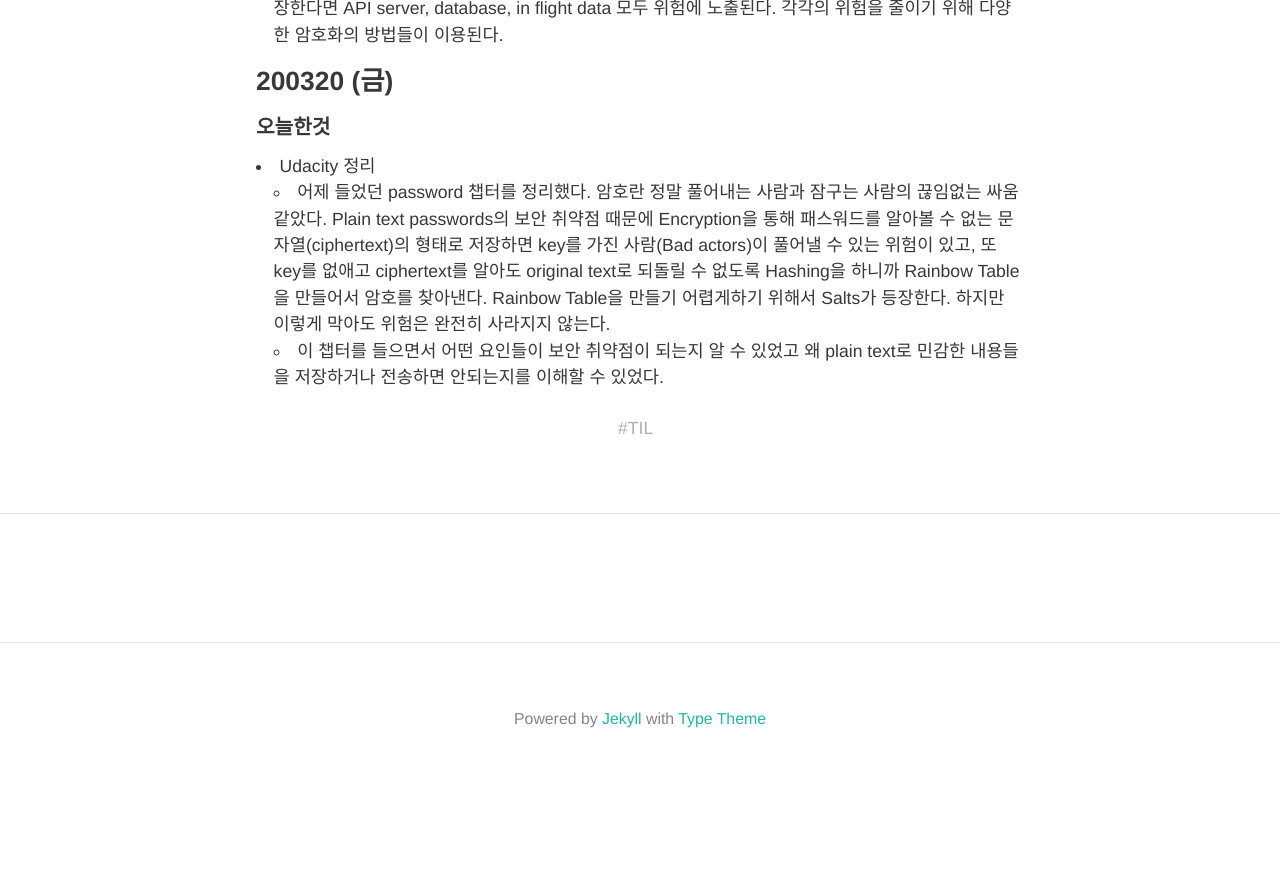
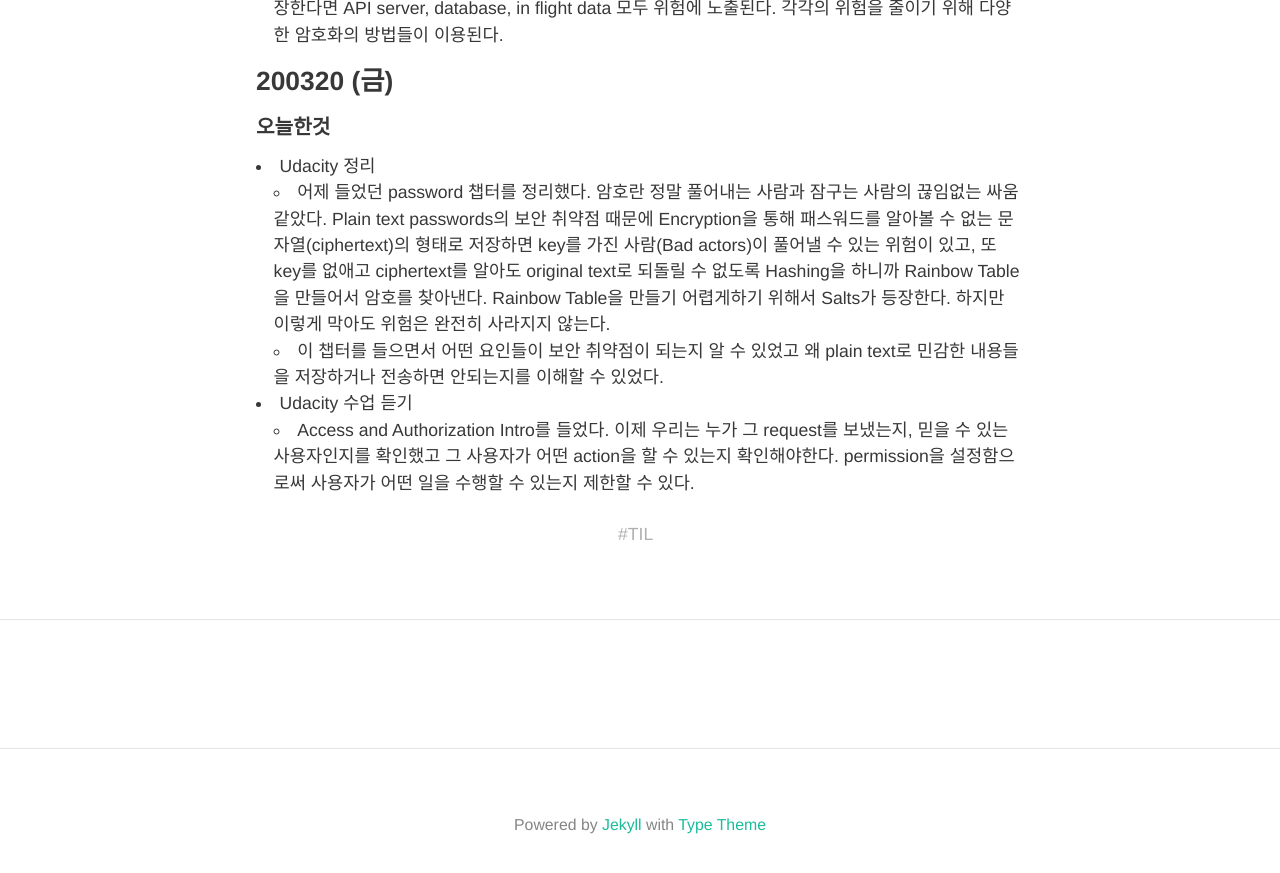
Before and after one commit to HyunlangBan/hyunlangban.github.io, a Jekyll site: the page built from _posts/TIL/2020-03-17-week-til.md, in a window 1280 px wide and 900 px high, scrolled down 2062 px. Shown: the top 873 px of the window. Built offline with Jekyll 4.4.1, drawn with Linux system fonts in a browser that asks for light colours; nearby versions of some CDN libraries; some web fonts are replaced; comment, search, counter and statistics services are not loaded; before the commit the page ends 2857 px from its top, so only the background shows below that.

Commit message:
Update 200320 TIL

```diff
--- a/_posts/TIL/2020-03-17-week-til.md
+++ b/_posts/TIL/2020-03-17-week-til.md
@@ -49,3 +49,5 @@ Authentication에 대한 정리를 다 끝내서 기분이 좋았다. 또한 벨
 - Udacity 정리
   - 어제 들었던 password 챕터를 정리했다. 암호란 정말 풀어내는 사람과 잠구는 사람의 끊임없는 싸움 같았다. Plain text passwords의 보안 취약점 때문에 Encryption을 통해 패스워드를 알아볼 수 없는 문자열(ciphertext)의 형태로 저장하면 key를 가진 사람(Bad actors)이 풀어낼 수 있는 위험이 있고, 또 key를 없애고 ciphertext를 알아도 original text로 되돌릴 수 없도록 Hashing을 하니까 Rainbow Table을 만들어서 암호를 찾아낸다. Rainbow Table을 만들기 어렵게하기 위해서 Salts가 등장한다. 하지만 이렇게 막아도 위험은 완전히 사라지지 않는다.
   - 이 챕터를 들으면서 어떤 요인들이 보안 취약점이 되는지 알 수 있었고 왜 plain text로 민감한 내용들을 저장하거나 전송하면 안되는지를 이해할 수 있었다.
+- Udacity 수업 듣기
+  - Access and Authorization Intro를 들었다. 이제 우리는 누가 그 request를 보냈는지, 믿을 수 있는 사용자인지를 확인했고 그 사용자가 어떤 action을 할 수 있는지 확인해야한다. permission을 설정함으로써 사용자가 어떤 일을 수행할 수 있는지 제한할 수 있다.
```
